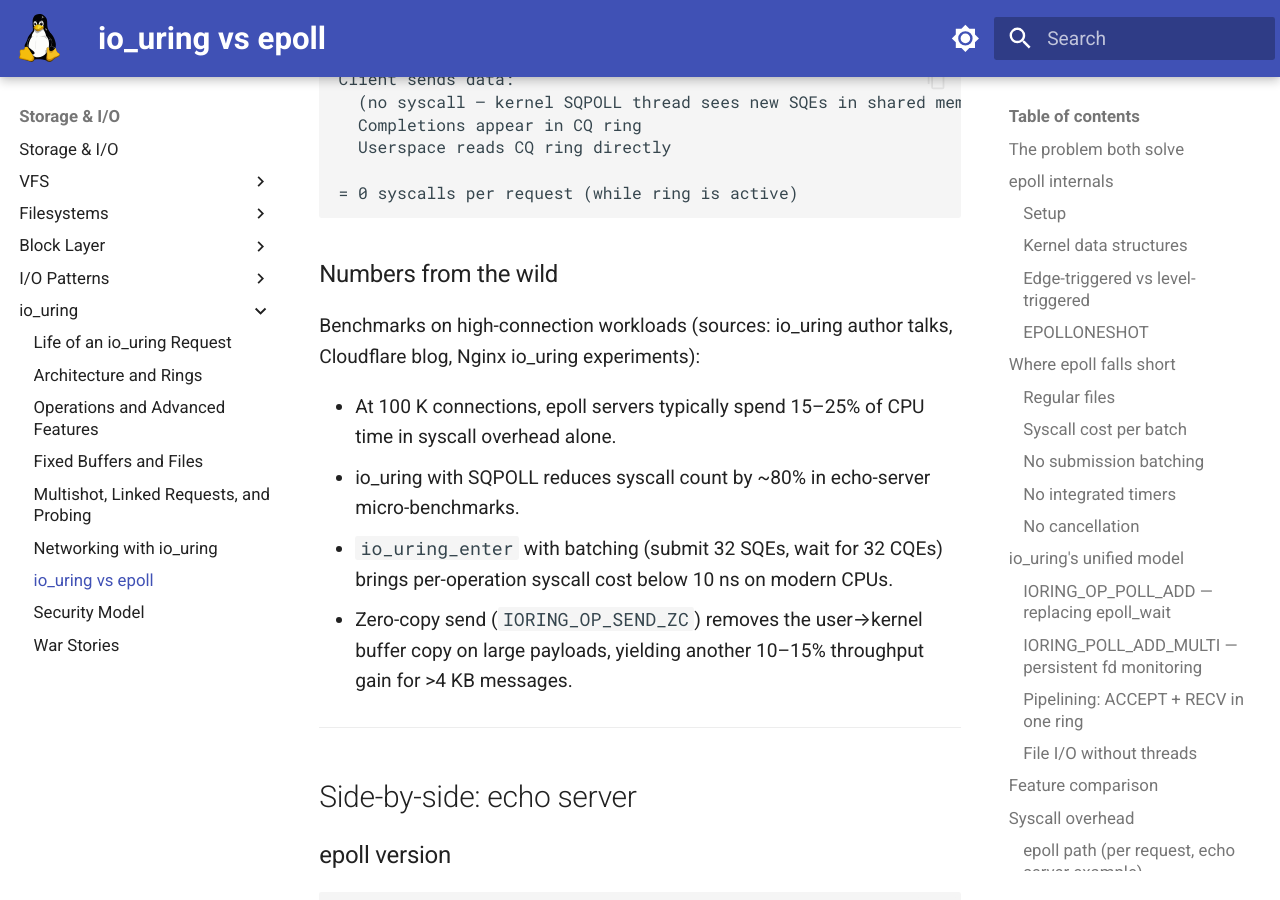
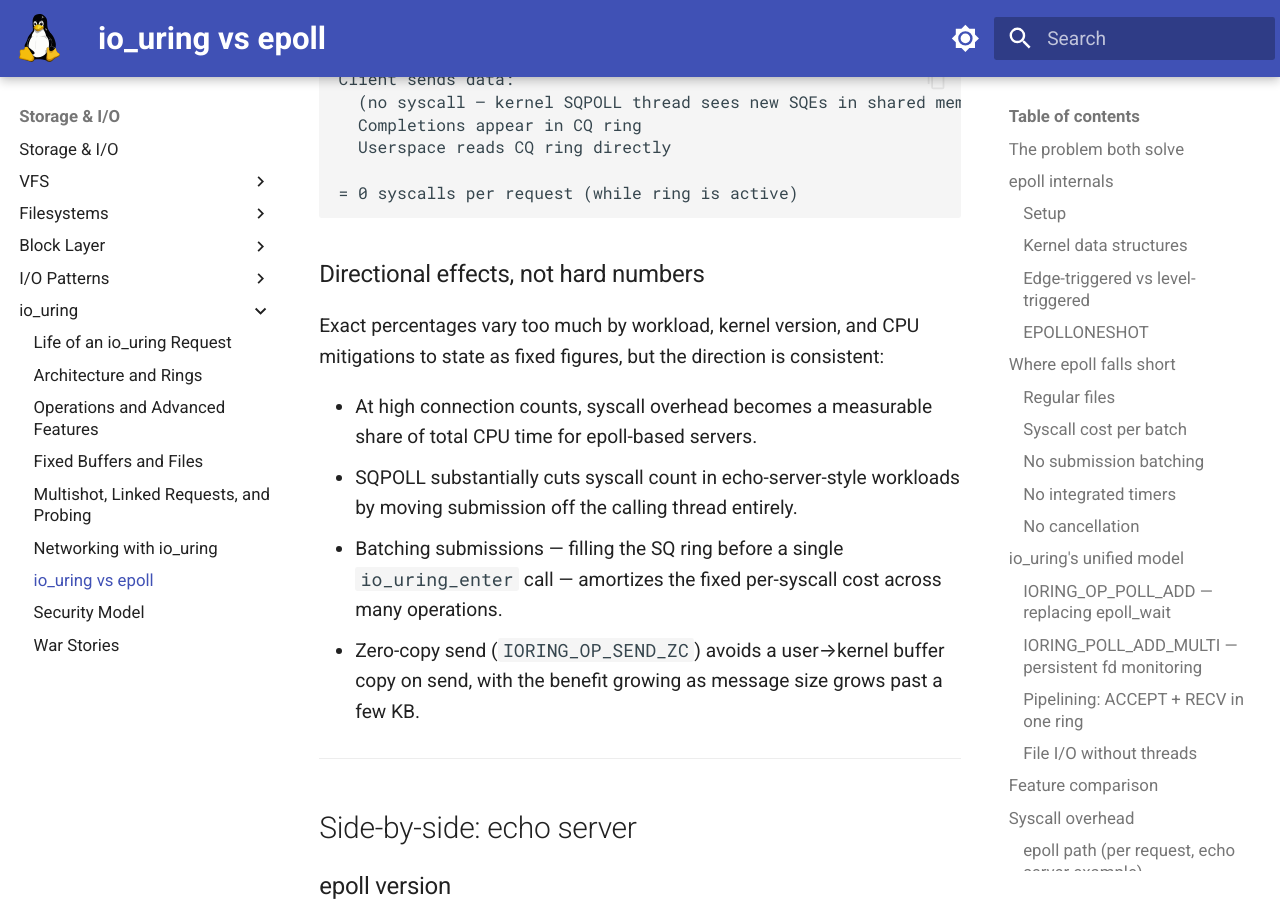
Before and after one commit to laveeshb/linux-kernel-internals, an MkDocs documentation site: the page built from docs/io-uring/io-uring-vs-epoll.md, in a window 1280 px wide and 900 px high, scrolled down 8441 px. Built offline with MkDocs 1.6.1 and Material for MkDocs 9.7.7, drawn with Linux system fonts in a browser that asks for light colours; some of the changed text lies outside the part shown.

Commit message:
Fix io_uring CVE, version, and API accuracy issues in security.md and io-uring-vs-epoll.md
CVE-2022-29582 was misattributed to file-table handling; it's actually a
race between timeout flush and linked-timeout cancellation, and its CVSS
score was overstated (7.0, not 7.8). CVE-2023-2598's fix version was also
imprecise (introduced in 6.3-rc1, fixed in 6.3.2, not blanket "6.3").

The IORING_SETUP_SINGLE_ISSUER/DEFER_TASKRUN version table had the wrong
version for SINGLE_ISSUER (6.0, not 6.2) and folded IORING_REGISTER_RESTRICTIONS
into a nonexistent "5.10 io_uring_enter() restriction" claim. The code
example referenced a flag that doesn't exist (IORING_SETUP_NO_SQTHREAD) and
mislabeled an allow-list as a deny-list in a comment.

The Android/Chrome OS/gVisor paragraph was outdated: Android's io_uring
restriction traces to a 2023 announcement, not Android 12, and gVisor has
since shipped a partial (off-by-default) implementation rather than
rejecting io_uring outright. SELinux's io_uring object class landed in
5.16, not 5.12, and AppArmor's own mediation didn't arrive until 6.7 --
the two were wrongly given the same date.

io-uring-vs-epoll.md's kernel-version stabilization list had several
features on the wrong release (IORING_OP_SPLICE and IOSQE_BUFFER_SELECT
both shipped in 5.7, not 5.6/5.10; multishot recvmsg landed once in 6.0,
not as a 5.19-prototype/6.1-stable split), and its SQPOLL privilege
history was inverted (CAP_SYS_ADMIN below 5.11, CAP_SYS_NICE at 5.11,
fully unprivileged only from 5.13). Replaced several unsourced,
overly-precise performance percentages with directional statements that
match what's actually verifiable.

Also added a paragraph explaining why the shared-ring-buffer submission
model itself, not just the io-wq thread pool, is structurally hard to
mediate at the syscall boundary, and swapped a dead citation link for a
working one.

````diff
--- a/docs/io-uring/io-uring-vs-epoll.md
+++ b/docs/io-uring/io-uring-vs-epoll.md
@@ -291,19 +291,20 @@ Client sends data:
 = 0 syscalls per request (while ring is active)
 ```
 
-### Numbers from the wild
+### Directional effects, not hard numbers
 
-Benchmarks on high-connection workloads (sources: io_uring author talks,
-Cloudflare blog, Nginx io_uring experiments):
+Exact percentages vary too much by workload, kernel version, and CPU
+mitigations to state as fixed figures, but the direction is consistent:
 
-- At 100 K connections, epoll servers typically spend 15–25% of CPU time in
-  syscall overhead alone.
-- io_uring with SQPOLL reduces syscall count by ~80% in echo-server
-  micro-benchmarks.
-- `io_uring_enter` with batching (submit 32 SQEs, wait for 32 CQEs) brings
-  per-operation syscall cost below 10 ns on modern CPUs.
-- Zero-copy send (`IORING_OP_SEND_ZC`) removes the user→kernel buffer copy
-  on large payloads, yielding another 10–15% throughput gain for >4 KB messages.
+- At high connection counts, syscall overhead becomes a measurable share of
+  total CPU time for epoll-based servers.
+- SQPOLL substantially cuts syscall count in echo-server-style workloads by
+  moving submission off the calling thread entirely.
+- Batching submissions — filling the SQ ring before a single
+  `io_uring_enter` call — amortizes the fixed per-syscall cost across many
+  operations.
+- Zero-copy send (`IORING_OP_SEND_ZC`) avoids a user→kernel buffer copy on
+  send, with the benefit growing as message size grows past a few KB.
 
 ---
 
@@ -553,8 +554,9 @@ io_uring_queue_init_params(QUEUE_DEPTH, &ring, &params);
    for IORING_SQ_NEED_WAKEUP before calling it */
 ```
 
-Requires `CAP_SYS_NICE` on kernels < 5.11, or `IORING_SETUP_SQPOLL` + a
-privileged process. On 5.11+, unprivileged SQPOLL is allowed.
+Requires `CAP_SYS_ADMIN` on kernels older than 5.11. Starting in 5.11, SQPOLL
+becomes usable by non-root processes that hold `CAP_SYS_NICE`; from 5.13
+onward, no special privileges are needed at all.
 
 ### Incremental migration strategy
 
@@ -644,8 +646,9 @@ PostgreSQL, RocksDB, and ScyllaDB have all moved or are moving io_uring paths.
 
 **Latency-critical paths.** With SQPOLL and registered fds/buffers, the data
 path can be entirely in shared memory — no syscall crossing on the hot path.
-Measured p99 latency improvements of 20–40% are reported for in-kernel SQPOLL
-workloads vs. equivalent epoll servers.
+SQPOLL workloads with registered fds/buffers commonly report meaningfully
+lower p99 latency than equivalent epoll servers, though the exact
+improvement is workload- and hardware-dependent.
 
 **Zero-copy send for large payloads.** `IORING_OP_SEND_ZC` avoids the
 userspace→kernel buffer copy on `send`. For payloads ≥ 4 KB (typical HTTP
````
Also changed, not shown: other parts of docs/io-uring/io-uring-vs-epoll.md (+6 -6 lines), docs/io-uring/security.md (+18 -15 lines).
